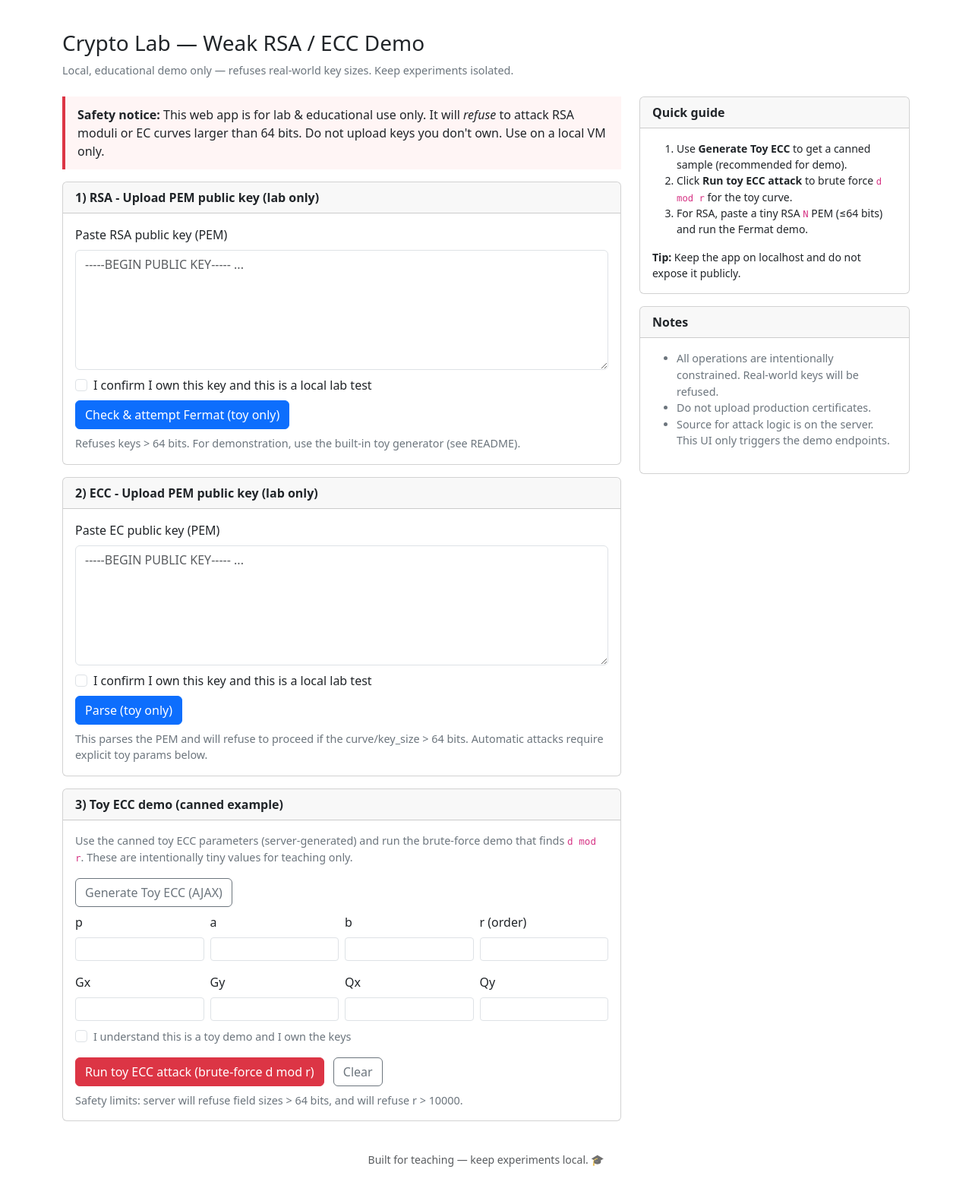
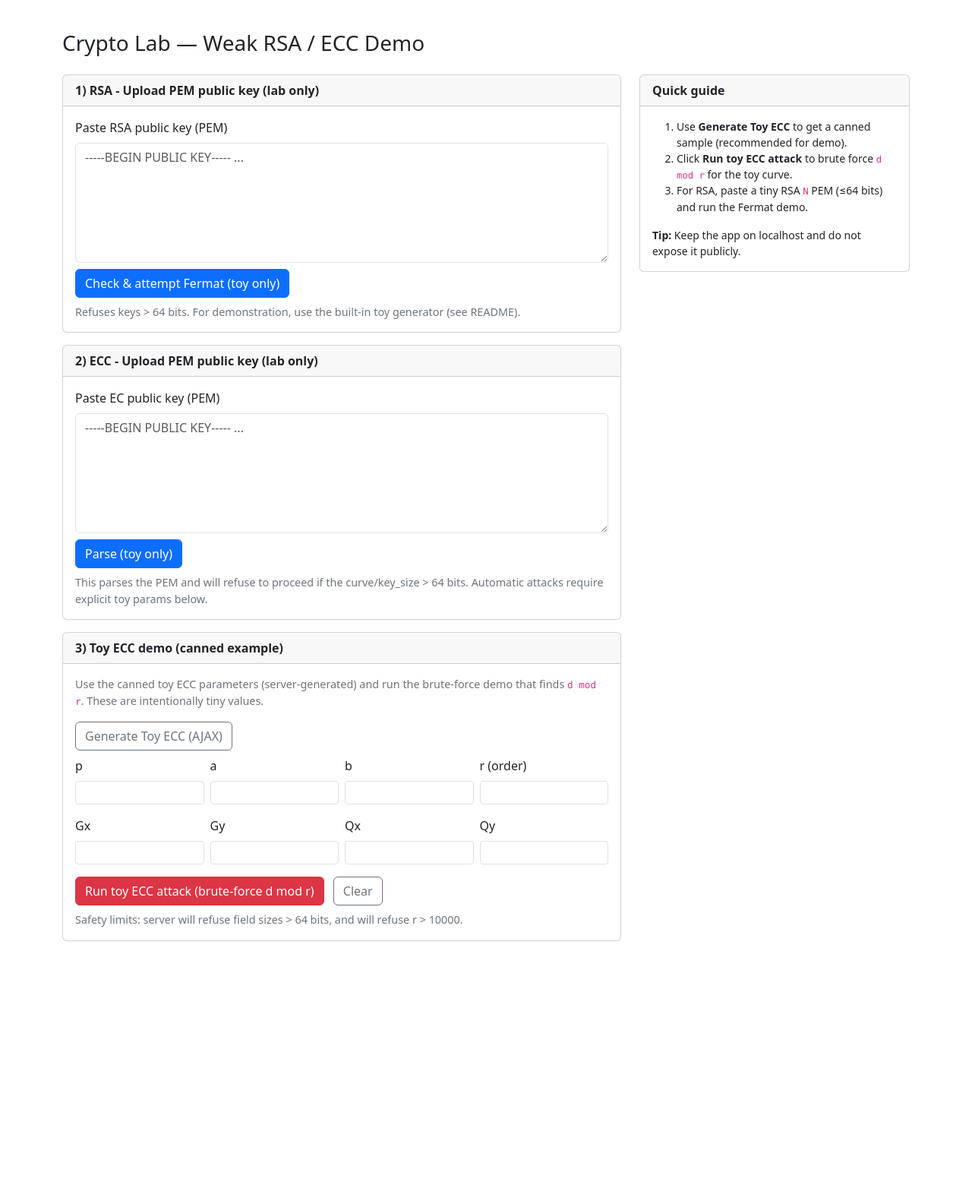
Before and after one commit to kieferkoh/ekb_project, a Flask app: page / in a window 1280 px wide. Shown: the whole page at 76% size. After the commit the page ends 1239 px from the top, so only its background shows below. Run offline with Flask 3, Linux system fonts and the light colour scheme.

Commit message:
kieferkohkangreiandI: modified checkbox

```diff
--- a/lab/web_dashboard/app.py
+++ b/lab/web_dashboard/app.py
@@ -1,7 +1,7 @@
 # app.py
 from flask import Flask, request, render_template, flash, redirect, url_for, jsonify
-from fermat_factor import fermat_factor
-from weak_rsa_gen import gen_weak_rsa
+from ..rsa.fermat_factor import fermat_factor
+from ..rsa.weak_rsa_gen import gen_weak_rsa
 import cryptography.hazmat.primitives.serialization as serialization
 from cryptography.hazmat.backends import default_backend
 import math
@@ -111,9 +111,6 @@ def index():
 def upload_rsa():
     pem_data = request.form.get("pem")
     accept = request.form.get("accept")
-    if accept != "on":
-        flash("You must confirm ownership of the key (lab only).")
-        return redirect(url_for("index"))
     try:
         key = serialization.load_pem_public_key(pem_data.encode(), backend=default_backend())
     except Exception as e:
@@ -146,9 +143,6 @@ def upload_ecc():
     """
     pem_data = request.form.get("pem")
     accept = request.form.get("accept")
-    if accept != "on":
-        flash("You must confirm ownership of the key (lab only).")
-        return redirect(url_for("index"))
     try:
         key = serialization.load_pem_public_key(pem_data.encode(), backend=default_backend())
     except Exception as e:
--- a/lab/web_dashboard/templates/index.html
+++ b/lab/web_dashboard/templates/index.html
@@ -1,5 +1,6 @@
 <!doctype html>
 <html lang="en">
+
 <head>
     <meta charset="utf-8" />
     <meta name="viewport" content="width=device-width,initial-scale=1" />
@@ -7,38 +8,48 @@
     <!-- Bootstrap for quick styling -->
     <link href="https://cdn.jsdelivr.net/npm/bootstrap@5.3.2/dist/css/bootstrap.min.css" rel="stylesheet">
     <style>
-    body { padding-top: 2.5rem; }
-    .warning { border-left: 4px solid #dc3545; background: #fff5f5; padding: .75rem 1rem; }
-    pre.pem { max-height: 180px; overflow:auto; background:#f8f9fa; padding: .5rem; }
-    .small-muted { font-size: .9rem; color: #6c757d; }
+        body {
+            padding-top: 2.5rem;
+        }
+
+        .warning {
+            border-left: 4px solid #dc3545;
+            background: #fff5f5;
+            padding: .75rem 1rem;
+        }
+
+        pre.pem {
+            max-height: 180px;
+            overflow: auto;
+            background: #f8f9fa;
+            padding: .5rem;
+        }
+
+        .small-muted {
+            font-size: .9rem;
+            color: #6c757d;
+        }
     </style>
 </head>
+
 <body>
     <div class="container">
 
         <header class="mb-4">
             <h1 class="h3">Crypto Lab — Weak RSA / ECC Demo</h1>
-    <p class="small-muted">Local, educational demo only — refuses real-world key sizes. Keep experiments isolated.</p>
         </header>
 
         <div class="row">
             <div class="col-md-8">
 
                 <!-- Flash messages -->
-      {% with messages = get_flashed_messages() %}
-        {% if messages %}
+                {% with messages = get_flashed_messages() %} {% if messages %}
                 <div class="mb-3">
                     {% for m in messages %}
                     <div class="alert alert-info" role="alert">{{ m }}</div>
                     {% endfor %}
                 </div>
-        {% endif %}
-      {% endwith %}
-
-      <div class="warning mb-3">
-        <strong>Safety notice:</strong>
-        This web app is for lab & educational use only. It will <em>refuse</em> to attack RSA moduli or EC curves larger than 64 bits. Do not upload keys you don't own. Use on a local VM only.
-      </div>
+                {% endif %} {% endwith %}
 
                 <!-- RSA form -->
                 <div class="card mb-3">
@@ -50,10 +61,6 @@
                             <div class="mb-2">
                                 <label for="pem_rsa" class="form-label">Paste RSA public key (PEM)</label>
                                 <textarea id="pem_rsa" name="pem" class="form-control" rows="6" placeholder="-----BEGIN PUBLIC KEY----- ..."></textarea>
-            </div>
-            <div class="form-check mb-2">
-              <input class="form-check-input" type="checkbox" name="accept" id="accept_rsa">
-              <label class="form-check-label" for="accept_rsa">I confirm I own this key and this is a local lab test</label>
                             </div>
                             <button class="btn btn-primary" type="submit">Check & attempt Fermat (toy only)</button>
                             <div class="mt-2 small-muted">Refuses keys &gt; 64 bits. For demonstration, use the built-in toy generator (see README).</div>
@@ -72,10 +79,6 @@
                                 <label for="pem_ecc" class="form-label">Paste EC public key (PEM)</label>
                                 <textarea id="pem_ecc" name="pem" class="form-control" rows="6" placeholder="-----BEGIN PUBLIC KEY----- ..."></textarea>
                             </div>
-            <div class="form-check mb-2">
-              <input class="form-check-input" type="checkbox" name="accept" id="accept_ecc">
-              <label class="form-check-label" for="accept_ecc">I confirm I own this key and this is a local lab test</label>
-            </div>
                             <button class="btn btn-primary" type="submit">Parse (toy only)</button>
                             <div class="mt-2 small-muted">This parses the PEM and will refuse to proceed if the curve/key_size &gt; 64 bits. Automatic attacks require explicit toy params below.</div>
                         </form>
@@ -88,7 +91,7 @@
                         <strong>3) Toy ECC demo (canned example)</strong>
                     </div>
                     <div class="card-body">
-          <p class="small-muted">Use the canned toy ECC parameters (server-generated) and run the brute-force demo that finds <code>d mod r</code>. These are intentionally tiny values for teaching only.</p>
+                        <p class="small-muted">Use the canned toy ECC parameters (server-generated) and run the brute-force demo that finds <code>d mod r</code>. These are intentionally tiny values.</p>
 
                         <div class="mb-2">
                             <button id="btn_gen_toy" class="btn btn-outline-secondary">Generate Toy ECC (AJAX)</button>
@@ -134,10 +137,6 @@
                                 </div>
                             </div>
 
-            <div class="form-check mt-2">
-              <input class="form-check-input" type="checkbox" id="accept_toy" />
-              <label class="form-check-label small-muted" for="accept_toy">I understand this is a toy demo and I own the keys</label>
-            </div>
 
                             <div class="mt-3">
                                 <button id="btn_attack_toy" class="btn btn-danger" type="submit">Run toy ECC attack (brute-force d mod r)</button>
@@ -163,28 +162,14 @@
                     </div>
                 </div>
 
-      <div class="card">
-        <div class="card-header"><strong>Notes</strong></div>
-        <div class="card-body small-muted">
-          <ul>
-            <li>All operations are intentionally constrained. Real-world keys will be refused.</li>
-            <li>Do not upload production certificates.</li>
-            <li>Source for attack logic is on the server. This UI only triggers the demo endpoints.</li>
-          </ul>
             </div>
         </div>
 
     </div>
-  </div>
-
-  <footer class="mt-4 mb-5 text-center small text-muted">
-    Built for teaching — keep experiments local. 🎓
-  </footer>
-</div>
 
     <script>
         // Helper: fetch toy ECC params and populate the form
-  document.getElementById('btn_gen_toy').addEventListener('click', async function () {
+        document.getElementById('btn_gen_toy').addEventListener('click', async function() {
             const btn = this;
             btn.disabled = true;
             document.getElementById('gen_note').textContent = 'Generating...';
@@ -195,7 +180,7 @@
                 if (js.status !== 'ok') throw new Error(js.msg || 'failed');
                 const t = js.toy;
                 // populate fields
-      ['p','a','b','Gx','Gy','r','Qx','Qy'].forEach(k => {
+                ['p', 'a', 'b', 'Gx', 'Gy', 'r', 'Qx', 'Qy'].forEach(k => {
                     const el = document.getElementById(k);
                     if (el) el.value = t[k];
                 });
@@ -206,13 +191,13 @@
                 alert('Could not generate toy ECC: ' + err.message);
             } finally {
                 btn.disabled = false;
-      setTimeout(()=>document.getElementById('gen_note').textContent='', 6000);
+                setTimeout(() => document.getElementById('gen_note').textContent = '', 6000);
             }
         });
 
         // Clear button
-  document.getElementById('btn_clear').addEventListener('click', function () {
-    ['p','a','b','Gx','Gy','r','Qx','Qy'].forEach(k => {
+        document.getElementById('btn_clear').addEventListener('click', function() {
+            ['p', 'a', 'b', 'Gx', 'Gy', 'r', 'Qx', 'Qy'].forEach(k => {
                 const el = document.getElementById(k);
                 if (el) el.value = '';
             });
@@ -220,7 +205,7 @@
         });
 
         // Optional: block submission if toy accept not checked
-  document.getElementById('attackToyForm').addEventListener('submit', function (evt) {
+        document.getElementById('attackToyForm').addEventListener('submit', function(evt) {
             const ok = document.getElementById('accept_toy').checked;
             if (!ok) {
                 evt.preventDefault();
@@ -230,4 +215,5 @@
     </script>
 
 </body>
+
 </html>
```
Also changed, not shown: lab/__init__.py (added). Lines whose indentation alone changed are shown as unchanged.
